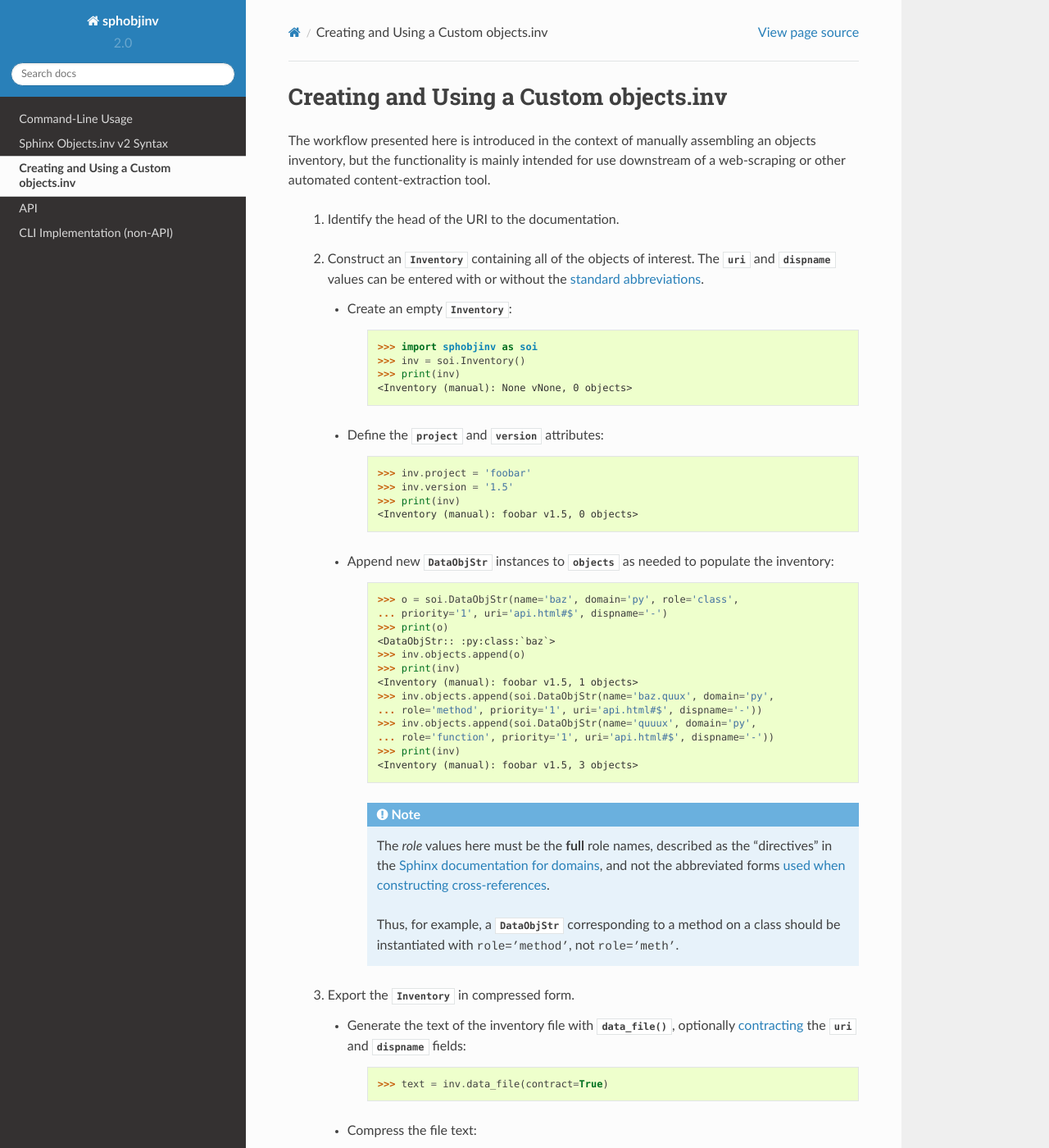
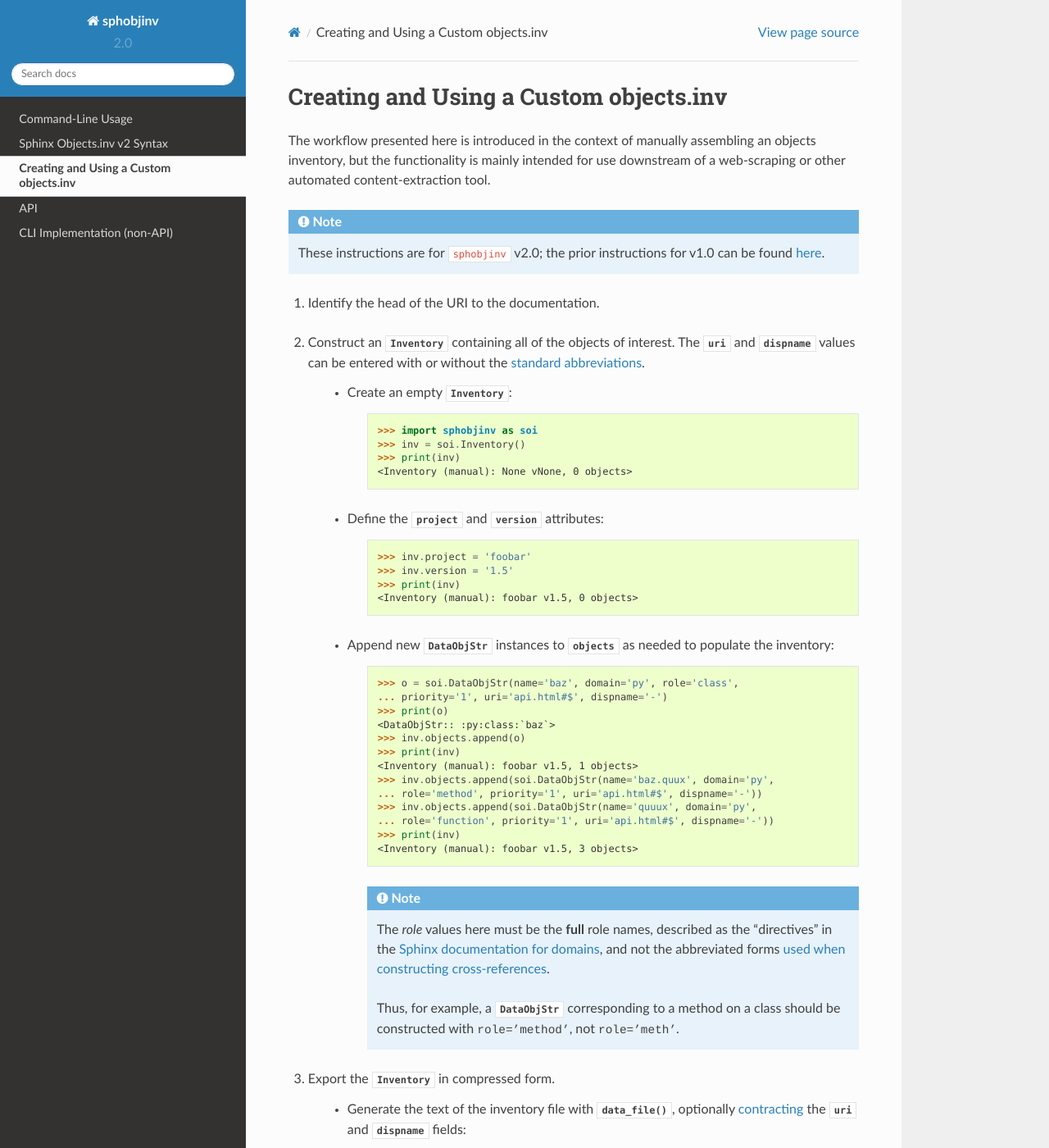
Before and after one commit to bskinn/sphobjinv, a Sphinx documentation site: the page built from doc/source/customfile.rst, in a window 1280 px wide and 1400 px high. Shown: the whole window at 82% size. Built offline with Sphinx 7.4.7 and the Read the Docs theme 2.0.0, drawn with Linux system fonts in a browser that asks for light colours; some of the changed text lies outside the part shown.

Commit message:
DOC: Revise customfile.rst
* Add note that this page is now for v2.0
* Restructure bullets to be more happily grokked by reST/Sphinx
* Expand the last sub-bullet a tad

```diff
--- a/doc/source/customfile.rst
+++ b/doc/source/customfile.rst
@@ -9,14 +9,20 @@ assembling an objects inventory, but the functionality is mainly
 intended for use downstream of a web-scraping or other automated
 content-extraction tool.
 
- #. Identify the head of the URI to the documentation. |br| |br|
+.. note::
+
+    These instructions are for ``sphobjinv`` v2.0;
+    the prior instructions for v1.0 can be found
+    `here <https://sphobjinv.readthedocs.io/en/v1.0.post1/customfile.html>`__.
+
+#. Identify the head of the URI to the documentation. |br| |br|
 
 
- #. Construct an |Inventory| containing all of the objects of interest.
-    The :attr:`~sphobjinv.data.SuperDataObj.uri` and
-    :attr:`~sphobjinv.data.SuperDataObj.dispname` values
-    can be entered with or without the
-    :ref:`standard abbreviations <syntax_shorthand>`.
+#. Construct an |Inventory| containing all of the objects of interest.
+   The :attr:`~sphobjinv.data.SuperDataObj.uri` and
+   :attr:`~sphobjinv.data.SuperDataObj.dispname` values
+   can be entered with or without the
+   :ref:`standard abbreviations <syntax_shorthand>`.
 
     * Create an empty |Inventory|:
 
@@ -66,12 +72,12 @@ content-extraction tool.
             <http://www.sphinx-doc.org/en/1.7/domains.html#cross-referencing-python-objects>`__.
 
             Thus, for example, a :class:`~sphobjinv.data.DataObjStr` corresponding
-            to a method on a class should be instantiated with
+            to a method on a class should be constructed with
             |cour|\ role='method'\ |/cour|, not |cour|\ role='meth'\ |/cour|.
 
 
 
- #. Export the |Inventory| in compressed form.
+#. Export the |Inventory| in compressed form.
 
     * Generate the text of the inventory file
       with :meth:`~sphobjinv.inventory.Inventory.data_file`,
```
Also changed, not shown: other parts of doc/source/customfile.rst (+5 -4 lines).
